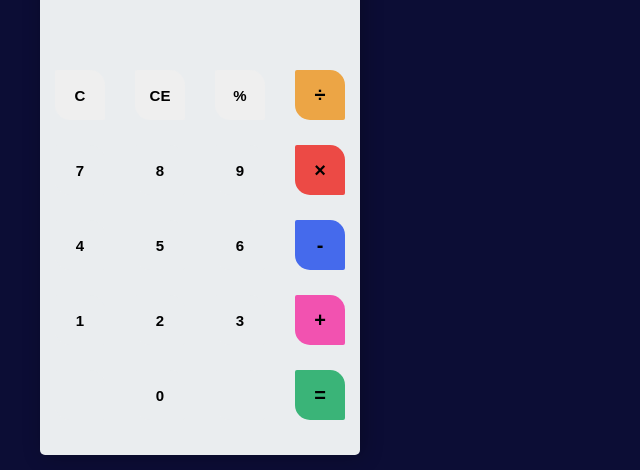
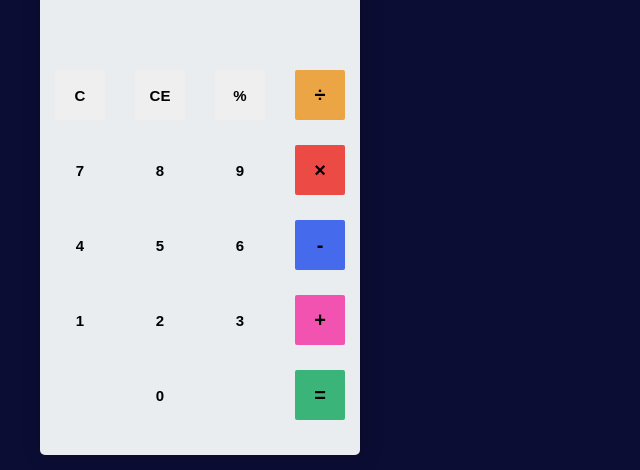
Before and after one commit to prashankhan/simplecalculator, a plain HTML site: page index.html in a window 1280 px wide. Shown: the part 206-676 px from the top of the page, 440-1080 px from the left. Drawn offline with nearby package versions, Linux system fonts and the light colour scheme.

Commit message:
Update style.css

```diff
--- a/style.css
+++ b/style.css
@@ -54,7 +54,7 @@ body{
   height: 50px;
   margin: 15px;
   float: left;
-  border-radius: 2px 15px 2px 15px;
+  border-radius: 2px;
   border: none;
   margin-bottom: 10px;
   font-weight: 700;
```
